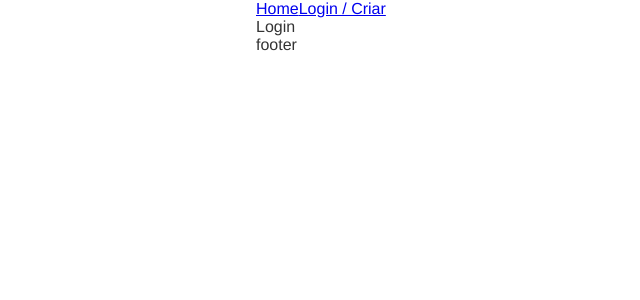
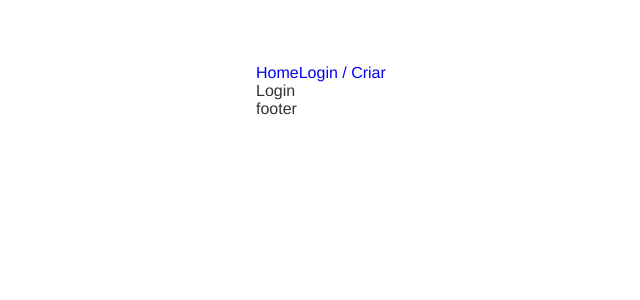
Before and after one commit to jadsonsantos/dogs, a React (Create React App) app: page /login in a window 1280 px wide. Shown: the top 300 px of the page, without its empty margins (0-640 px from the left). Built offline with nearby package versions, Linux system fonts and the light colour scheme.

Commit message:
small adjustments

```diff
--- a/src/App.js
+++ b/src/App.js
@@ -12,7 +12,7 @@ const App = () => (
       <Header />
       <Routes>
         <Route path="/" element={<Home />} />
-        <Route path="/login" element={<Login />} />
+        <Route path="/login/*" element={<Login />} />
       </Routes>
       <Footer />
     </BrowserRouter>
--- a/src/App.scss
+++ b/src/App.scss
@@ -6,6 +6,7 @@ body {
   --type-first: Helvetica, Arial, sans-serif;
   --type-second: "Spectral", Georgia;
   margin: 0;
+  padding-top: 4rem;
   color: #333;
   font-family: var(--type-first);
 }
@@ -38,8 +39,16 @@ input {
   color: #333;
 }
 
+a {
+  text-decoration: none;
+}
+
 .container {
   max-width: 800px;
   padding: 0 1rem;
   margin: 0 auto;
 }
+
+iframe {
+  pointer-events: none;
+}
--- a/src/index.js
+++ b/src/index.js
@@ -2,9 +2,4 @@ import React from "react"
 import ReactDOM from "react-dom"
 import App from "./App"
 
-ReactDOM.render(
-  <React.StrictMode>
-    <App />
-  </React.StrictMode>,
-  document.getElementById("root")
-)
+ReactDOM.render(<App />, document.getElementById("root"))
```
